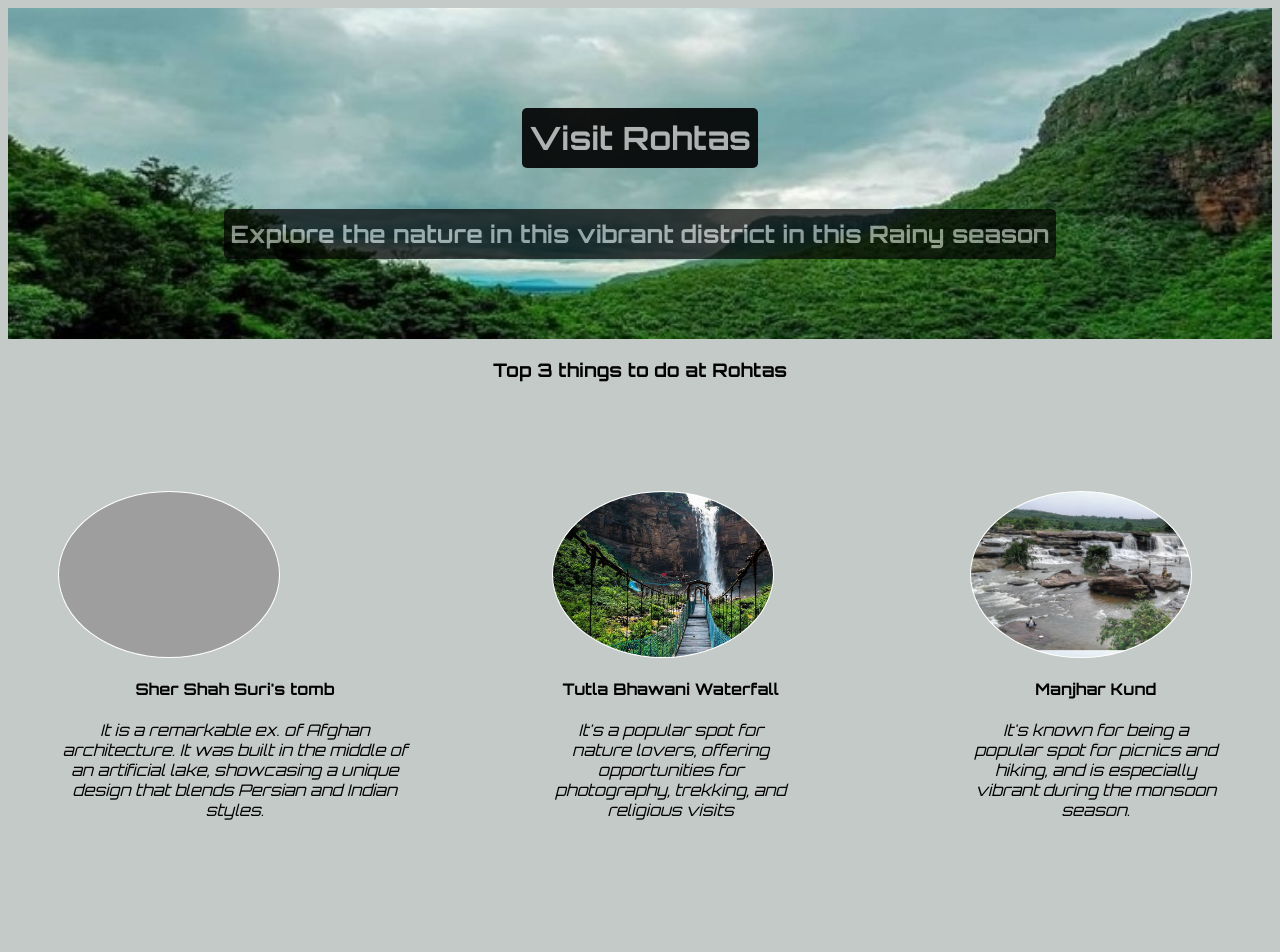
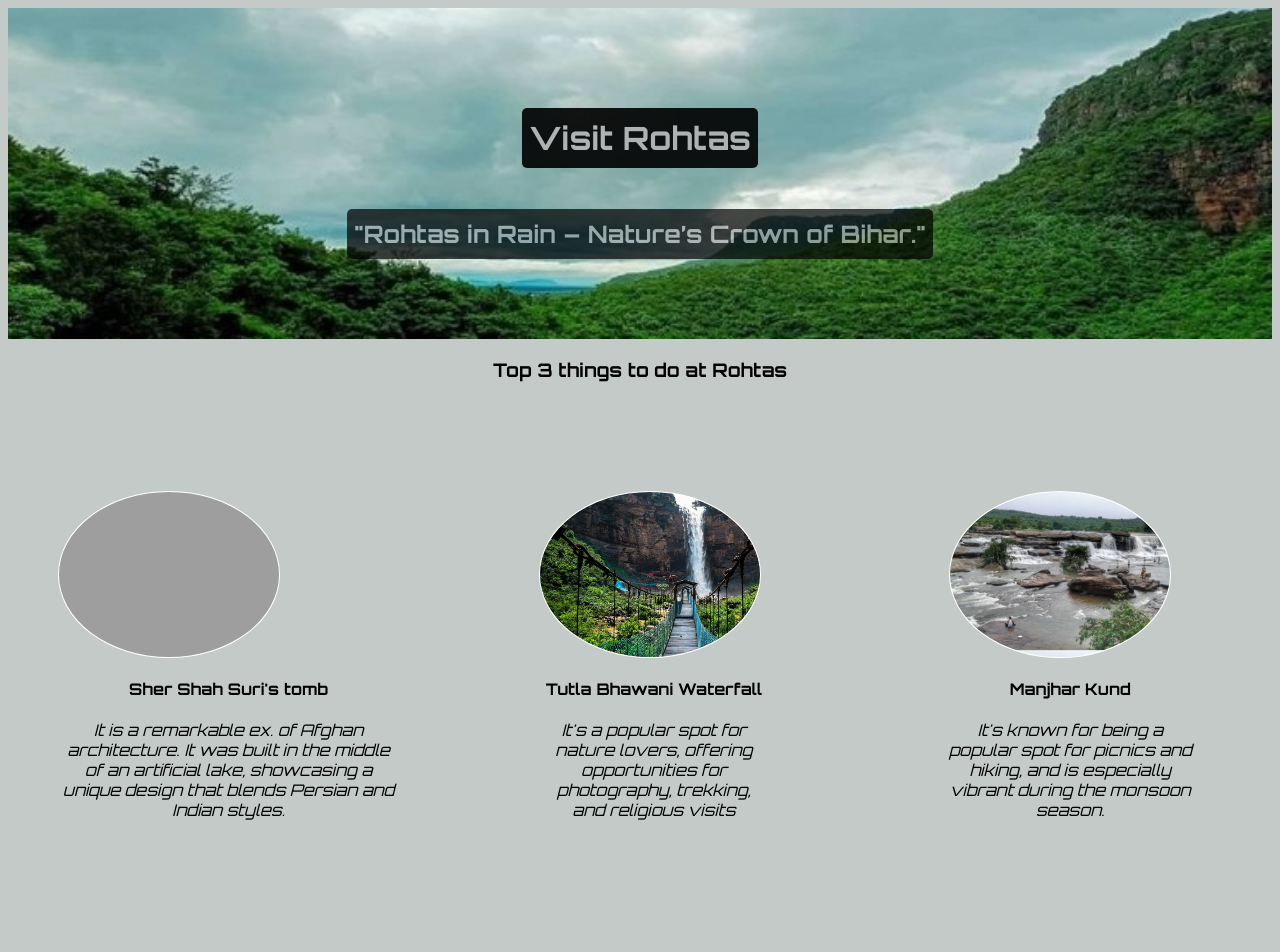
Before and after one commit to Kundan-kumar001/KD, a plain HTML site: page index.html in a window 1280 px wide. Shown: the top 952 px of the page. Drawn offline with Linux system fonts and the light colour scheme; grey boxes are pictures that could not be loaded; a web font is replaced by a local one.

Commit message:
updated second time

```diff
--- a/index.html
+++ b/index.html
@@ -10,7 +10,7 @@
         <div class="main">
             <div class="header">
                 <h1 id="line1">Visit Rohtas</h1>
-                <h2 id="line2">Explore the nature in this vibrant district in this Rainy season</h2>
+                <h2 id="line2">"Rohtas in Rain – Nature’s Crown of Bihar."</h2>
             </div>
         </div>
 
--- a/style.css
+++ b/style.css
@@ -13,6 +13,7 @@ p{
     background-size: cover;
     background-position: center;
     background-repeat: no-repeat;
+    width: auto;
     display: flex;
     flex-direction: column;
     align-items: center;
@@ -98,6 +99,7 @@ p{
 
 .abt3{
     margin-top: 40px;
+    margin-right: 30px;
 
 }
 
```
